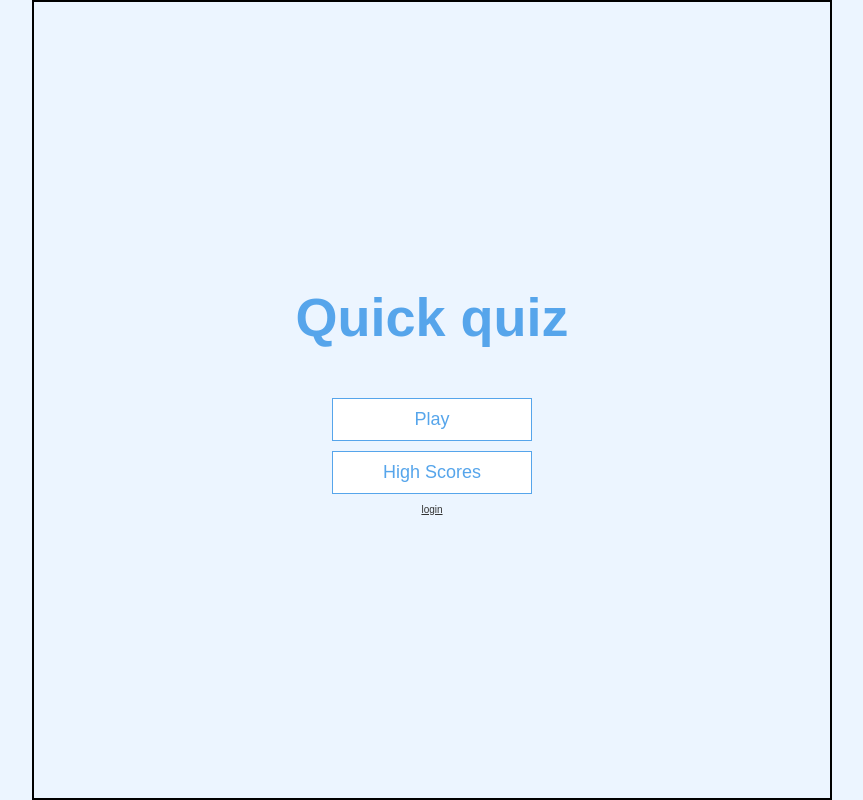
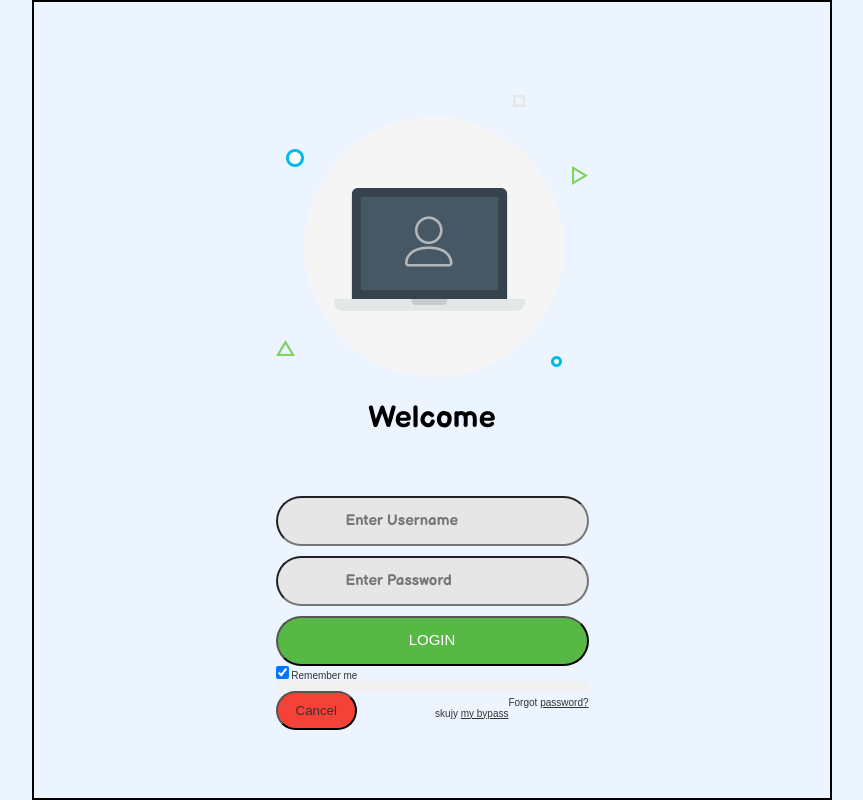
Before and after one commit to yemzy/QuizApp, a plain HTML site: page index.html in a window 1280 px wide. Shown: the whole page, without its empty margins (208-1071 px from the left). Drawn offline with Linux system fonts and the light colour scheme.

Commit message:
login page completed remaining backend

```diff
--- a/index.html
+++ b/index.html
@@ -3,16 +3,43 @@
 <head>
     <meta charset="UTF-8">
     <meta name="viewport" content="width=device-width, initial-scale=1.0">
-    <title>Quiz App</title>
+    <title>Quiz Login</title>
     <link rel="stylesheet" href="app.css">
+    <link rel="stylesheet" href="login.css">
+    <link href="https://fonts.googleapis.com/css2?family=Balsamiq+Sans:wght@700&family=Roboto&display=swap" rel="stylesheet">
 </head>
 <body>
-    <div class="container">
-        <div id="home" class="flex-center flex-column">
-            <h1>Quick quiz</h1>
-            <a class="btn" href="game.html">Play</a>
-            <a class="btn" href="highscores.html">High Scores</a>
-            <a href="login.html">login</a>
+    <div class="container ">
+        <div class="justify-center flex-column ">
+            <div class=" justify-center flex-column login-pic js-tilt" >
+                <img src="login-image.png" alt="IMG">
+
+             </div>
+
+             <div class="login-inputs">
+                <div class="login-form-title"><h1>Welcome</h1></div>
+                 <form action="" class="modal-content animate">
+                    <div class="justify-center flex-column">
+                        <input type="text" class="inputs" placeholder="Enter Username" name="uname" required>
+
+                        <input type="password" class="inputs" placeholder="Enter Password" name="psw" required>
+
+                        <button type="submit" class="login-btn ">Login</button>
+                        <label>
+                          <input type="checkbox" checked="checked" name="remember"> Remember me
+                        </label>
+                      </div>
+                      <div style="background-color:#f1f1f1">
+                        <button type="button" class="cancelbtn">Cancel</button>
+                        <span class="psw">Forgot <a href="#">password?</a></span><br>
+                        <span class="psw">skujy <a href="app.html">my bypass</a></span>
+
+                      </div>
+                    </form>
+                 </form>
+
+             </div>
+
         </div>
     </div>
 
--- a/login.css
+++ b/login.css
@@ -54,3 +54,28 @@
     border-radius: 25px;
     background: #57b846;
 }
+
+.cancelbtn {
+    margin-top: 10px;
+    background-color:#f44336 ;
+    border-radius: 20px;
+    width: auto;
+    float: left;
+    padding: 10px 18px;
+  }
+
+  /* The "Forgot password" text */
+span.psw {
+    float: right;
+    padding-top: 16px;
+  }
+
+  @media screen and (max-width: 300px) {
+    span.psw {
+      display: block;
+      float: none;
+    }
+    .cancelbtn {
+      width: 100%;
+    }
+  }
```
Also changed, not shown: login.html (deleted, +0 -39 lines), app.css (line endings or trailing spaces).
